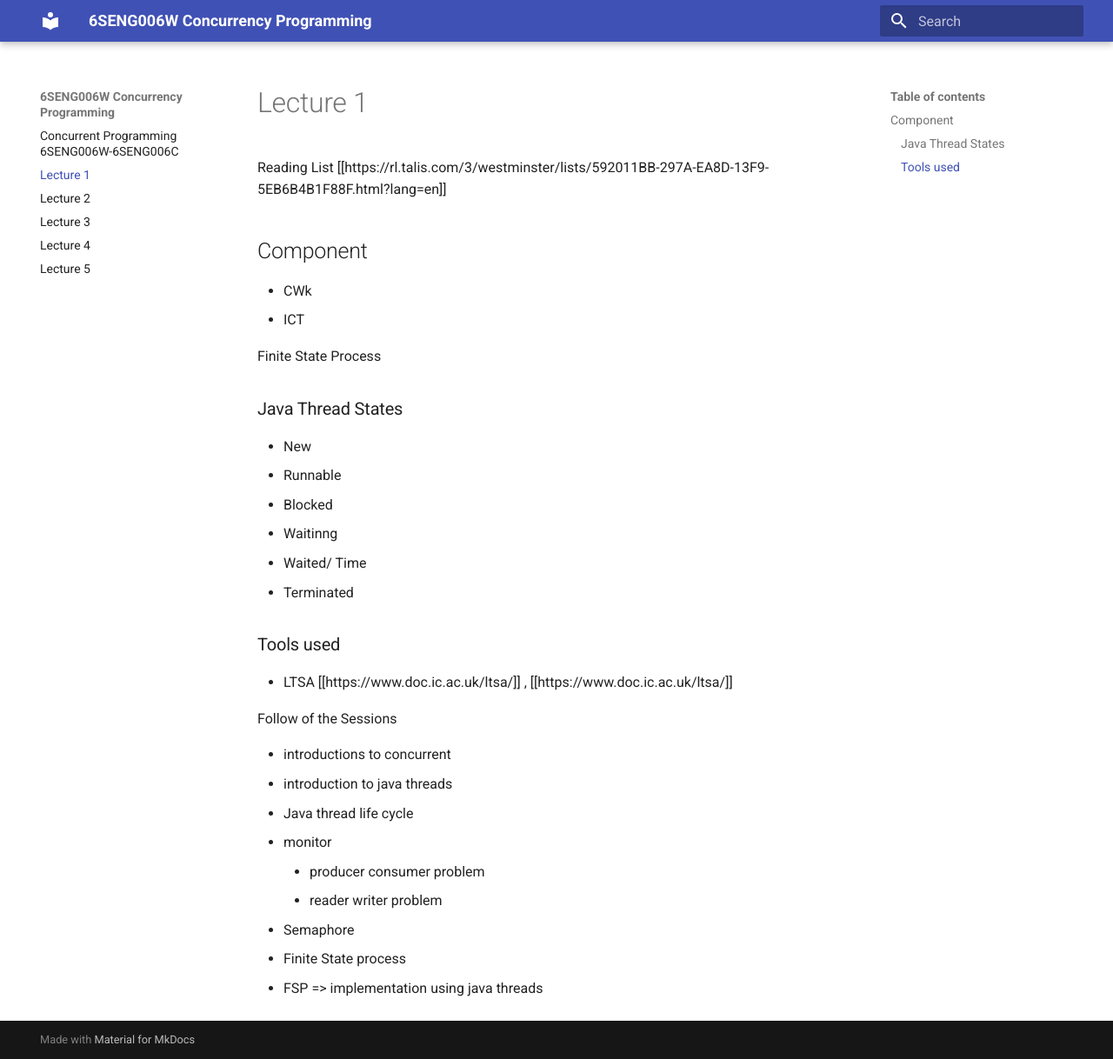
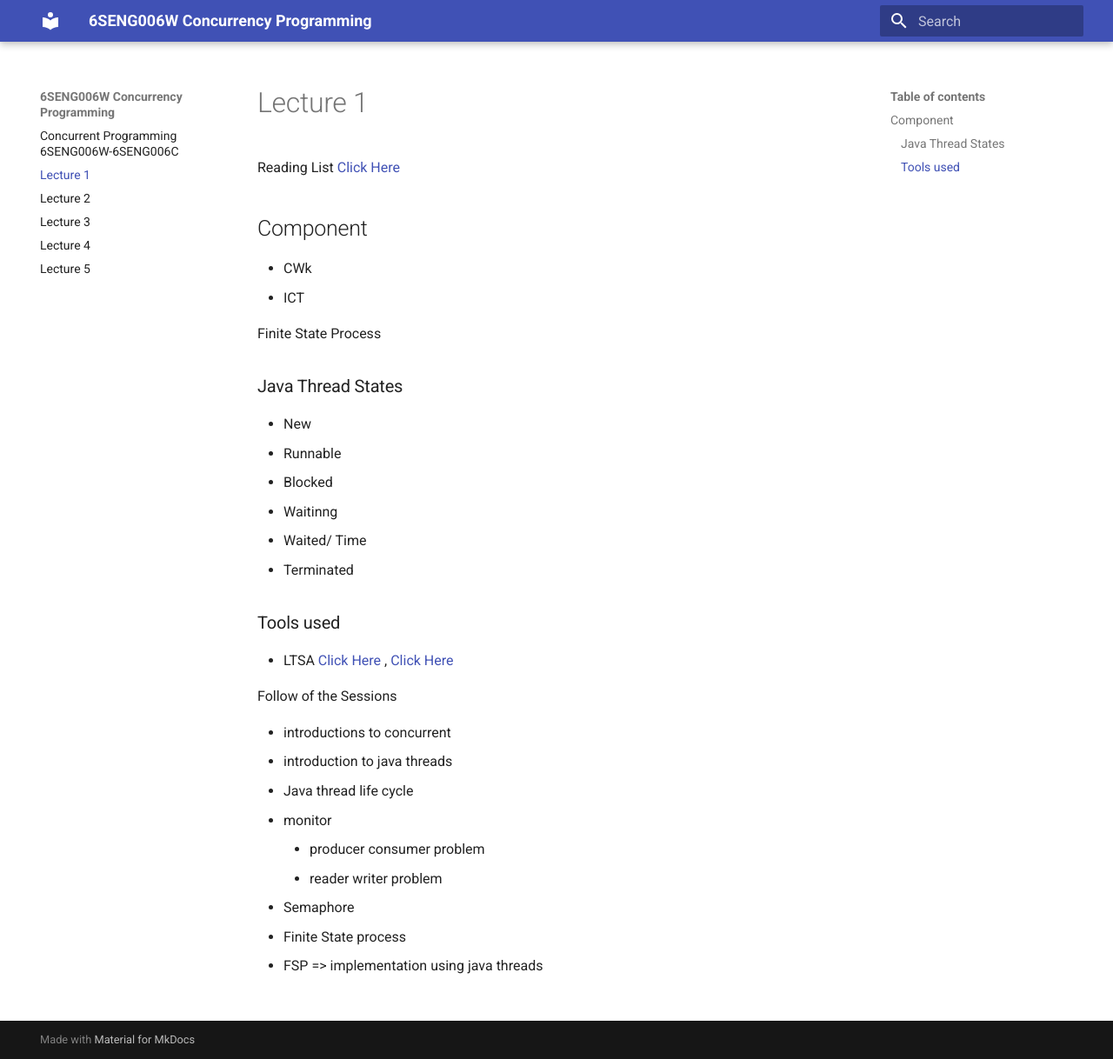
Before and after one commit to manthilaDev/6SENG006W-6SENG006C-Snippets, an MkDocs documentation site: the page built from DOCS/docs/Lecture -1.md, in a window 1280 px wide and 1218 px high. Shown: the whole window at 87% size. Built offline with MkDocs 1.6.1 and Material for MkDocs 9.7.7, drawn with Linux system fonts in a browser that asks for light colours.

Commit message:
Lec 1 link formated

```diff
--- a/DOCS/docs/Lecture -1.md
+++ b/DOCS/docs/Lecture -1.md
@@ -1,4 +1,4 @@
-Reading List [[https://rl.talis.com/3/westminster/lists/592011BB-297A-EA8D-13F9-5EB6B4B1F88F.html?lang=en]]
+Reading List [Click Here](https://rl.talis.com/3/westminster/lists/592011BB-297A-EA8D-13F9-5EB6B4B1F88F.html?lang=en)
 
 ## Component
  - CWk
@@ -17,7 +17,7 @@ Finite State Process
 
 ### Tools used
 
-- LTSA [[https://www.doc.ic.ac.uk/ltsa/]] , [[https://www.doc.ic.ac.uk/ltsa/]]
+- LTSA [Click Here](https://www.doc.ic.ac.uk/ltsa/) , [Click Here](https://www.doc.ic.ac.uk/ltsa/)
 
 Follow of  the Sessions
 
```
